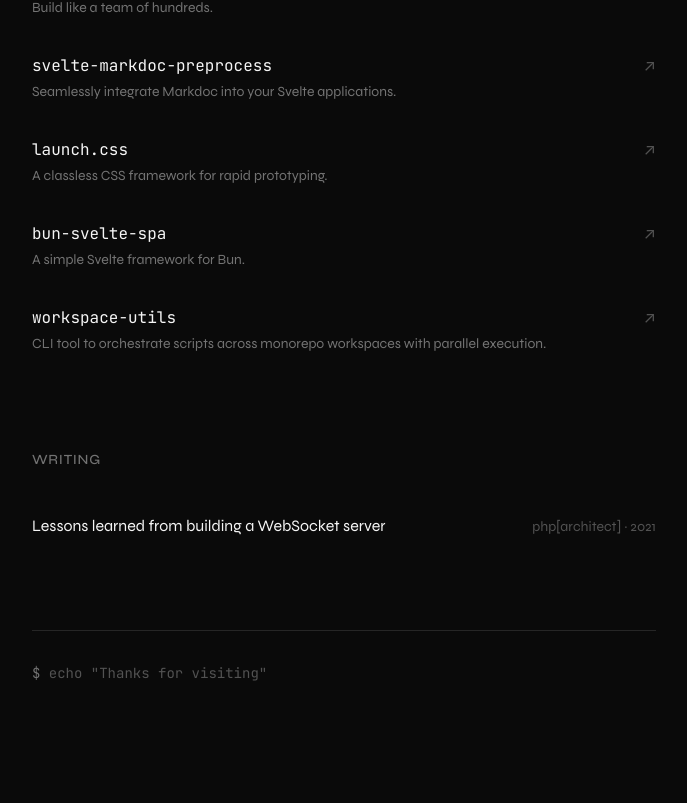
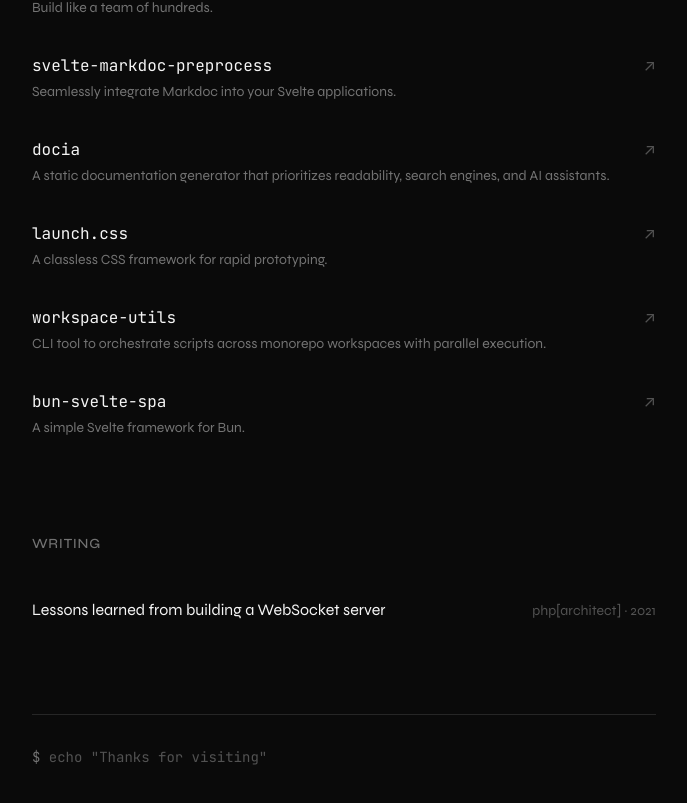
Before and after one commit to TorstenDittmann/torsten.work, a SvelteKit app: page / in a window 1280 px wide. Shown: the part 1032-1835 px from the top of the page, without its empty margins (296-983 px from the left). Before the commit the page ends 1811 px from the top, so only its background shows below. Built offline with nearby package versions, Linux system fonts and the light colour scheme.

Commit message:
Add docia entry and reorder bun-svelte-spa
Insert docia into the links list and move bun-svelte-spa after
workspace-utils

```diff
--- a/src/routes/+page.svelte
+++ b/src/routes/+page.svelte
@@ -16,21 +16,27 @@
 			url: 'https://github.com/TorstenDittmann/svelte-markdoc-preprocess'
 		},
 		{
+			name: 'docia',
+			description:
+				'A static documentation generator that prioritizes readability, search engines, and AI assistants.',
+			url: 'https://github.com/TorstenDittmann/docia'
+		},
+		{
 			name: 'launch.css',
 			description: 'A classless CSS framework for rapid prototyping.',
 			url: 'https://github.com/TorstenDittmann/launch.css'
+		},
+		{
+			name: 'workspace-utils',
+			description:
+				'CLI tool to orchestrate scripts across monorepo workspaces with parallel execution.',
+			url: 'https://github.com/TorstenDittmann/workspace-utils'
 		},
 		{
 			name: 'bun-svelte-spa',
 			description: 'A simple Svelte framework for Bun.',
 			url: 'https://github.com/TorstenDittmann/bun-svelte-spa'
 		},
-		{
-			name: 'workspace-utils',
-			description:
-				'CLI tool to orchestrate scripts across monorepo workspaces with parallel execution.',
-			url: 'https://github.com/TorstenDittmann/workspace-utils'
-		}
 	];
 
 	const publications = [
```
